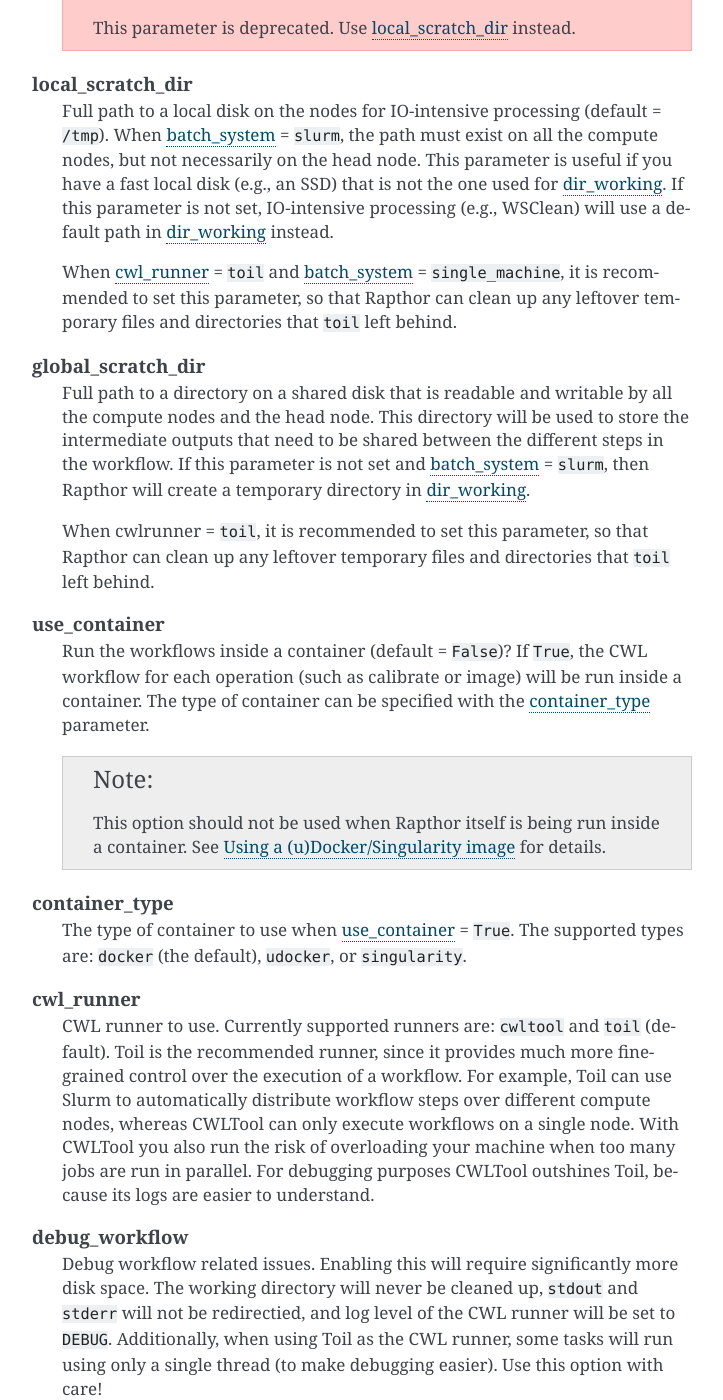
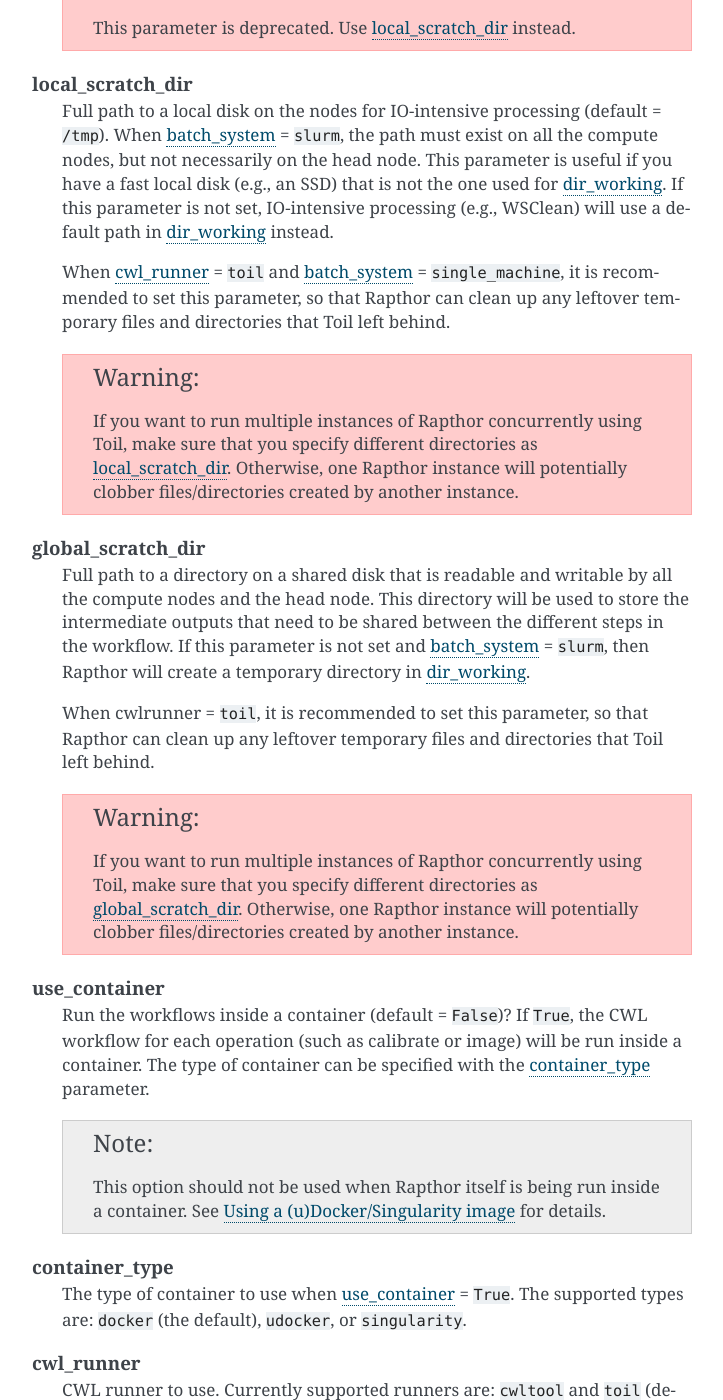
Before and after one commit to darafferty/rapthor, a Sphinx documentation site: the page built from docs/source/parset.rst, in a window 1280 px wide and 1400 px high, scrolled down 12785 px. Shown: the whole window, without its empty margins (388-1111 px from the left). Built offline with Sphinx 7.4.7, drawn with Linux system fonts in a browser that asks for light colours.

Commit message:
Add warning about scratch directories in concurrent runs
Added a warning in the documentation about the fact that scratch directories will potentially be clobbered if multiple instances of Rapthor run concurrently, using the same `local_scratch_dir` and `global_scratch_dir`.

```diff
--- a/docs/source/parset.rst
+++ b/docs/source/parset.rst
@@ -567,7 +567,14 @@
 
         When :term:`cwl_runner` = ``toil`` and :term:`batch_system` = ``single_machine``,
         it is recommended to set this parameter, so that Rapthor can clean up any
-        leftover temporary files and directories that ``toil`` left behind.
+        leftover temporary files and directories that Toil left behind.
+
+        .. warning::
+
+            If you want to run multiple instances of Rapthor concurrently using Toil,
+            make sure that you specify different directories as
+            :term:`local_scratch_dir`. Otherwise, one Rapthor instance will
+            potentially clobber files/directories created by another instance.
 
     global_scratch_dir
         Full path to a directory on a shared disk that is readable and writable by all
@@ -578,7 +585,14 @@
 
         When :term:`cwlrunner` = ``toil``, it is recommended to set this parameter, so
         that Rapthor can clean up any leftover temporary files and directories that
-        ``toil`` left behind.
+        Toil left behind.
+
+        .. warning::
+
+            If you want to run multiple instances of Rapthor concurrently using Toil,
+            make sure that you specify different directories as
+            :term:`global_scratch_dir`. Otherwise, one Rapthor instance will
+            potentially clobber files/directories created by another instance.
 
     use_container
         Run the workflows inside a container (default = ``False``)? If ``True``, the CWL
```
